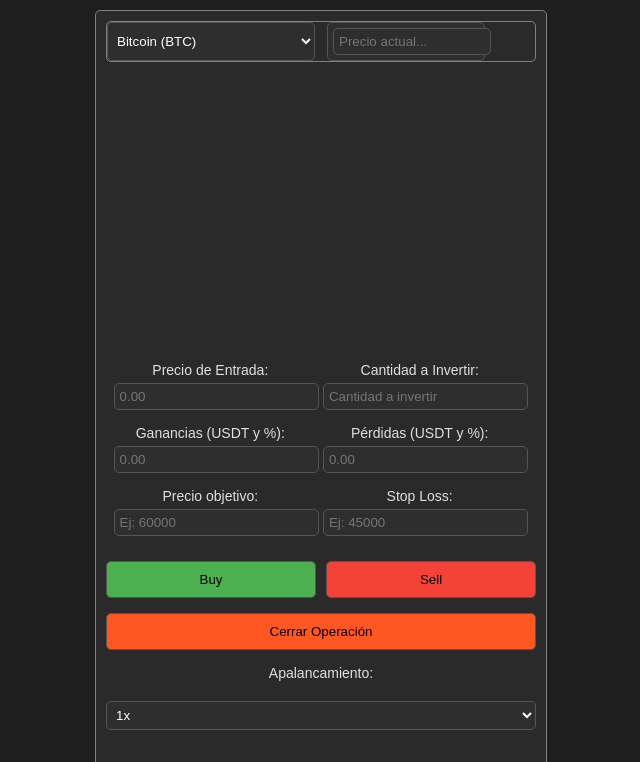
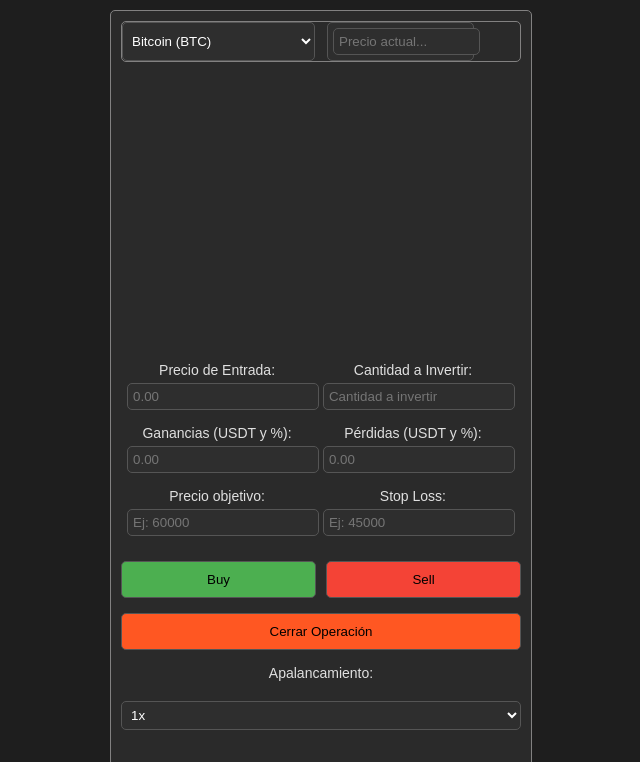
Before and after one commit to andres28m/EntrenadorTraderMini, a plain HTML site: page index.html in a window 1280 px wide. Shown: the top 762 px of the page, without its empty margins (319-959 px from the left). Drawn offline with Linux system fonts and the light colour scheme; a script that the page names is missing.

Commit message:
Update index.html

```diff
--- a/index.html
+++ b/index.html
@@ -13,7 +13,7 @@
             padding: 0;
         }
         .container {
-            max-width: 430px;
+            max-width: 400px;
             margin: 10px auto;
             padding: 10px;
             display: flex;
```
